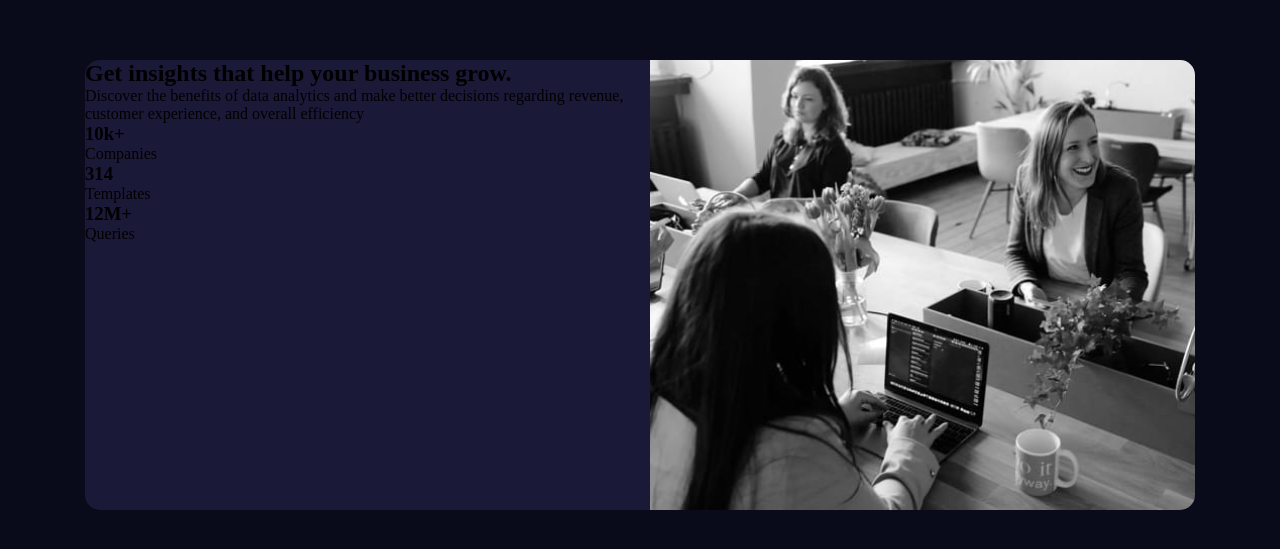
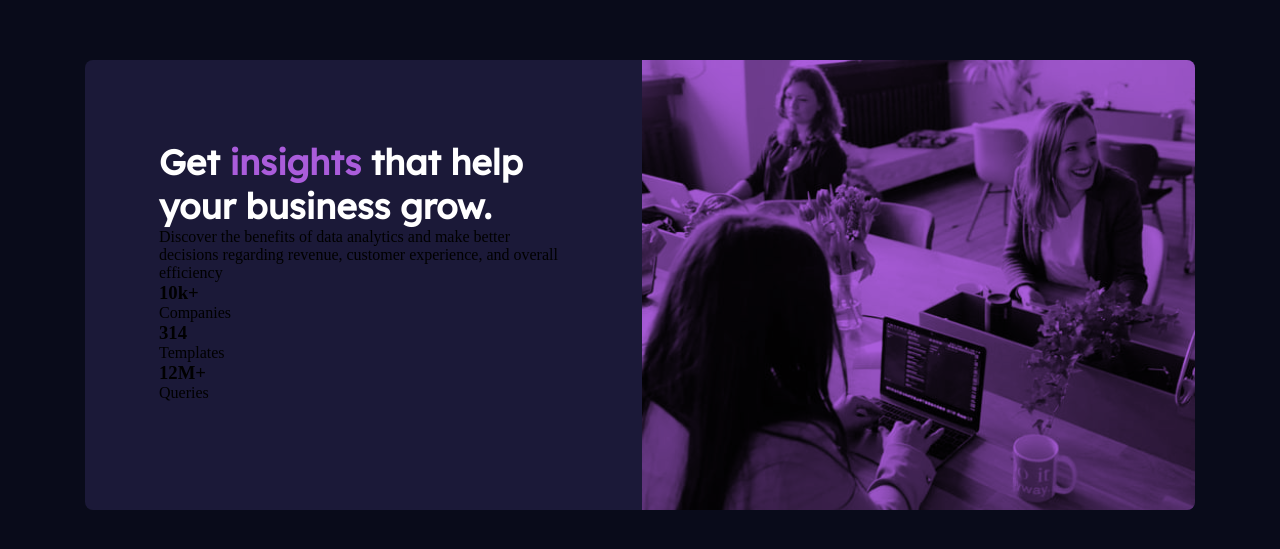
Before and after one commit to Nicolas0611/Stats-preview-card, a plain HTML site: page index.html in a window 1280 px wide. Shown: the part 115-664 px from the top of the page. Drawn offline with Linux system fonts and the light colour scheme.

Commit message:
Se crearon los estilos del la carta junto con los estilos de las imagenes

```diff
--- a/index.html
+++ b/index.html
@@ -16,9 +16,9 @@
   <section>
     <div class="card-container">
       <div class="card-box-flex">
-        <div>
-          <div>
-            <h1>Get insights that help your business grow.</h1>
+        <div class="card-info">
+          <div class="card-info-text">
+            <h1>Get <span>insights</span> that help your business grow.</h1>
             <p class="">Discover the benefits of data analytics and make better decisions regarding revenue, customer experience, and overall efficiency</p>
           </div>
           <div>
@@ -38,10 +38,7 @@
               </div>
           </div>
         </div>
-
-          <img src="images/image-header-desktop.jpg" alt="imagen-principal">
-
-
+        <div class="img-container"></div>
       </div>
     </div>
   </section>
--- a/styles/styles.css
+++ b/styles/styles.css
@@ -40,6 +40,7 @@ body{
     display: flex;
     justify-content: center;
     align-items: center;
+    margin: 0 auto;
 
 }
 .card-box-flex{
@@ -49,5 +50,27 @@ body{
     width: 1110px;
     height: 450px;
     overflow: hidden;
-    border-radius: 15px;
+    border-radius: 8px;
 }
+.card-info{
+    margin-top: 80px;
+    margin-bottom: 65px;
+    margin-left: 74px;
+    margin-right: 74px;
+}
+.card-info-text > h1{
+    font-family: var(--font-family-Lexend);
+    color: var(--neutral-white-color);
+    font-size: 35px;
+}
+.card-info-text > h1 > span{
+    color:var(--primary-softviolet-color);
+}
+.img-container{
+    background-color: var(--primary-softviolet-color);
+    background-image: url("/images/image-header-desktop.jpg");
+    background-size: cover;
+    background-repeat: no-repeat;
+    width: 100%;
+    background-blend-mode: multiply;
+}
```
